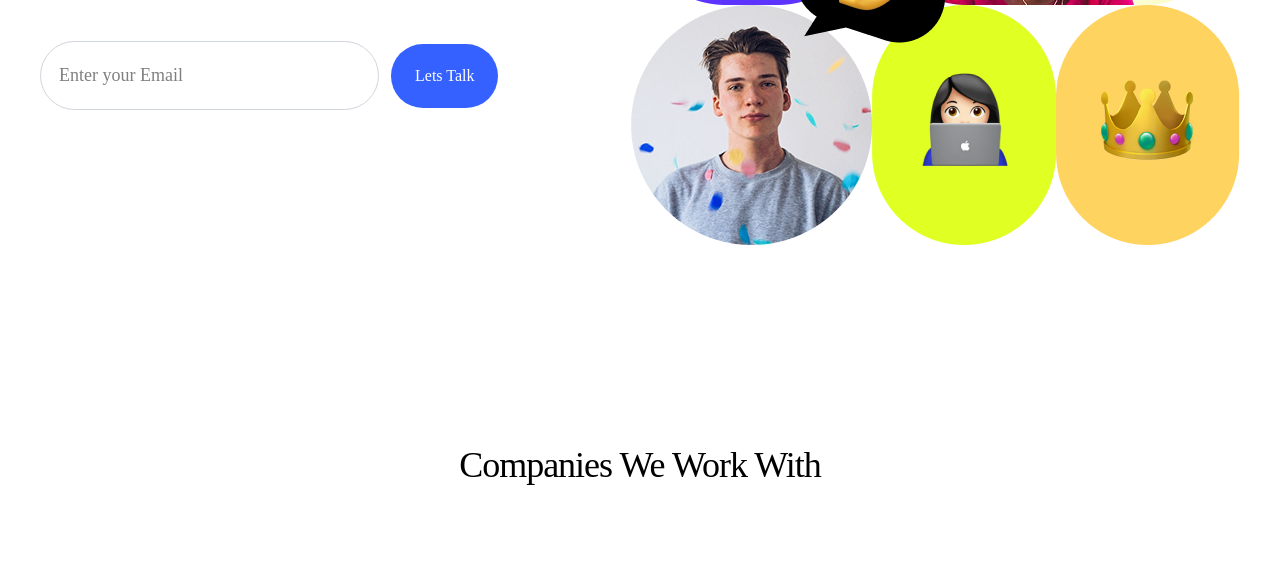
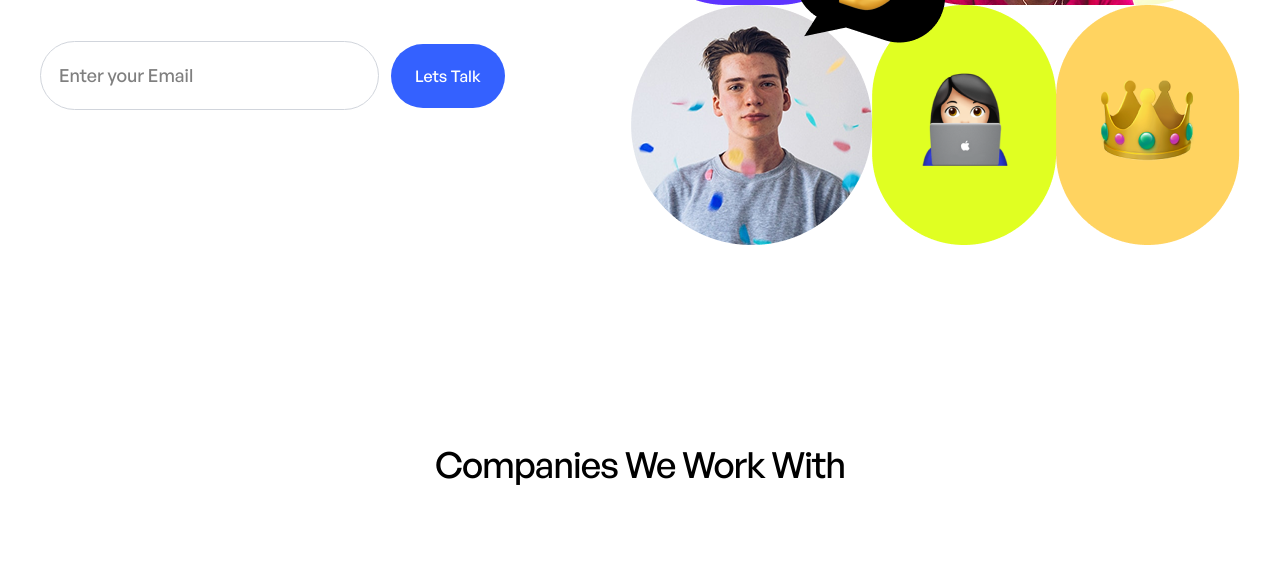
Before and after one commit to KexiK845/Embrance, a plain HTML site: page index.html in a window 1280 px wide. Shown: the part 667-1246 px from the top of the page. Drawn offline with nearby package versions, Linux system fonts and the light colour scheme; some packages are replaced by stand-ins of ours; a script that the page names is missing.

Commit message:
Убрал лишние строки в файле fonts.css

```diff
--- a/css/fonts.css
+++ b/css/fonts.css
@@ -1,6 +1,6 @@
 @font-face {
   font-family: 'GeneralSans-Variable';
-  src: url('../fonts/GeneralSans-Variable.ttf') format('ttf');
+  src: url('../fonts/GeneralSans-Variable.ttf');
   font-weight: 200 700;
   font-display: swap;
   font-style: normal;
```
